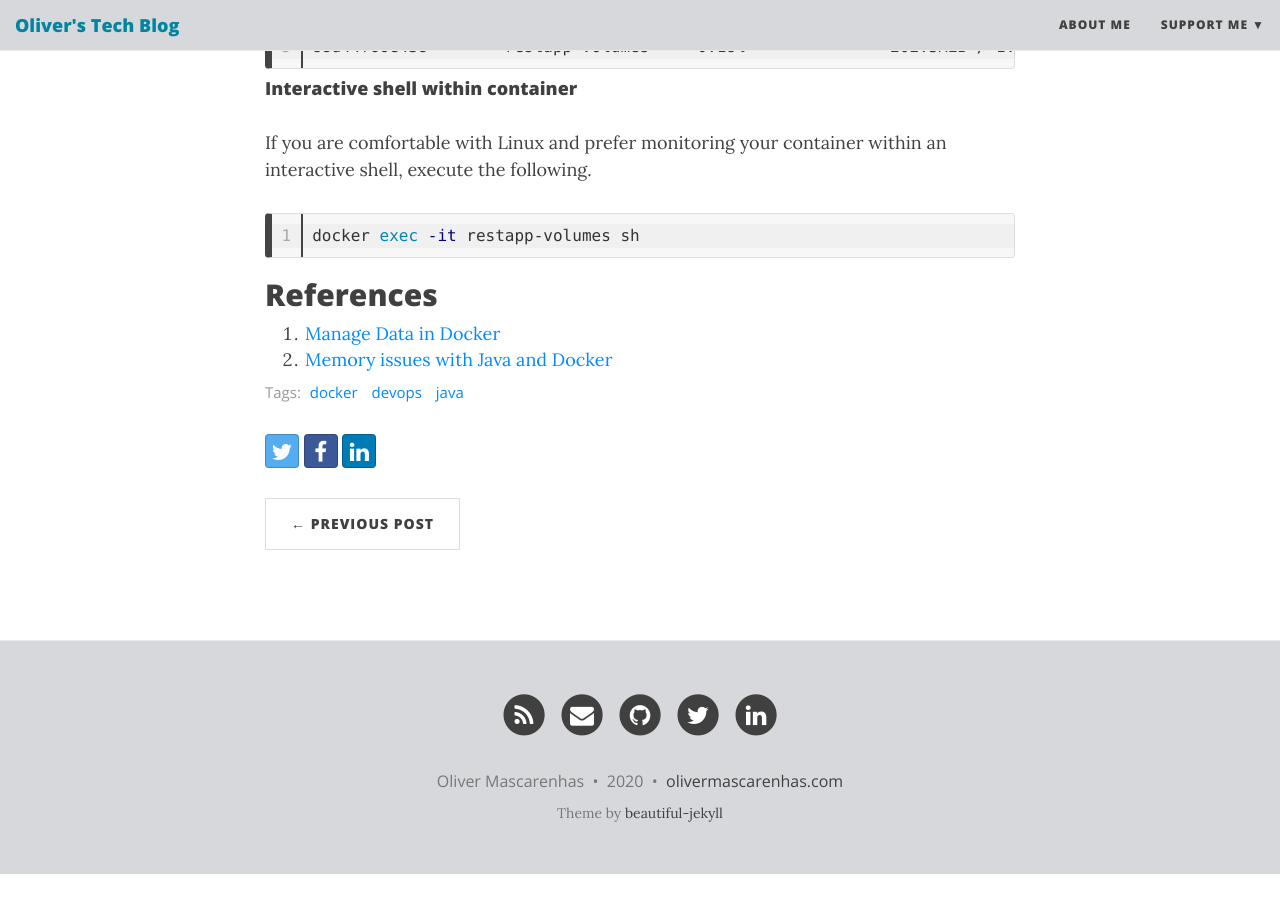
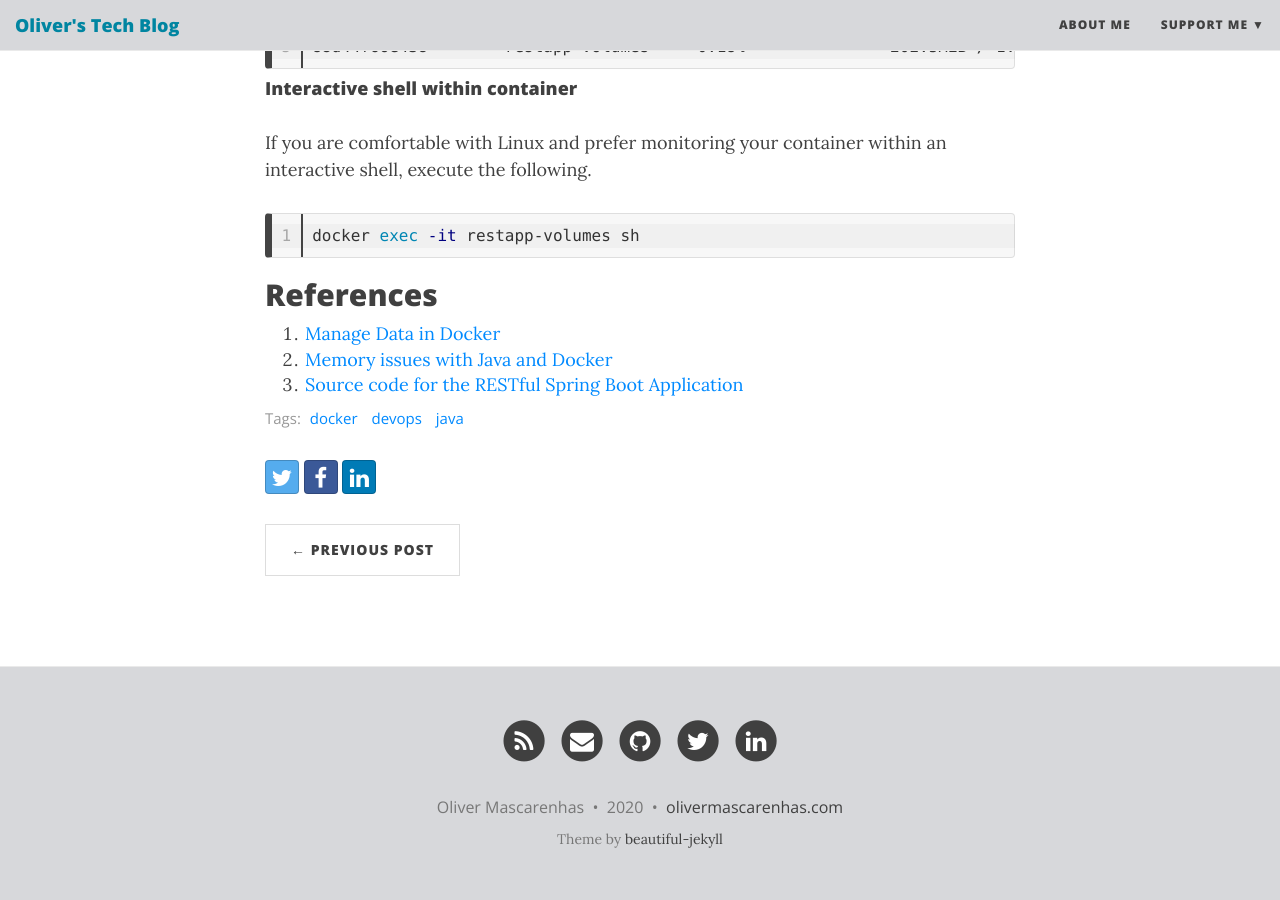
Before and after one commit to oliversavio/oliversavio.github.io, a Jekyll site: the page built from _posts/2020-03-16-running-docker-in-production.md, in a window 1280 px wide and 900 px high, scrolled down 6517 px. Built offline with Jekyll 4.4.1, drawn with Linux system fonts in a browser that asks for light colours; nearby versions of some CDN libraries; before the commit the page ends 7391 px from its top, so only the background shows below that.

Commit message:
add source to rest project as reference

```diff
--- a/_posts/2020-03-16-running-docker-in-production.md
+++ b/_posts/2020-03-16-running-docker-in-production.md
@@ -204,6 +204,7 @@ docker exec -it restapp-volumes sh
 ## References
 1. [Manage Data in Docker][docker-storage]
 2. [Memory issues with Java and Docker][java8-docker-issues]
+3. [Source code for the RESTful Spring Boot Application][spring-boot-docker-git]
 
 
 
@@ -213,3 +214,4 @@ docker exec -it restapp-volumes sh
 [spring-boot-docker-git]: https://github.com/oliversavio/gs-rest-service/tree/master/complete
 [docker-limits]: https://docs.docker.com/config/containers/resource_constraints/
 [java8-docker-issues]: https://royvanrijn.com/blog/2018/05/java-and-docker-memory-limits/
+[spring-boot-docker-git]: https://github.com/oliversavio/gs-rest-service/tree/master/complete
```
